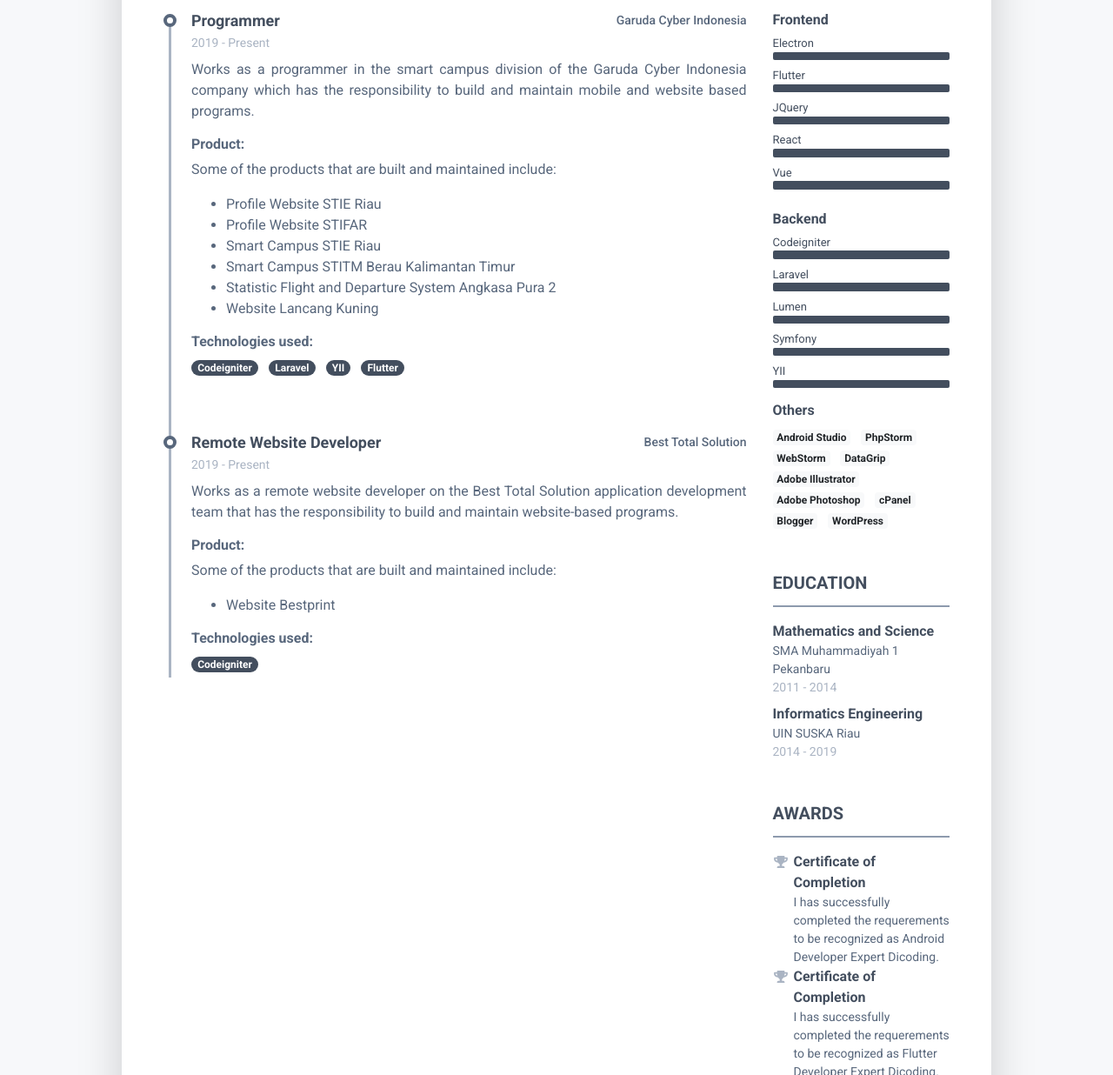
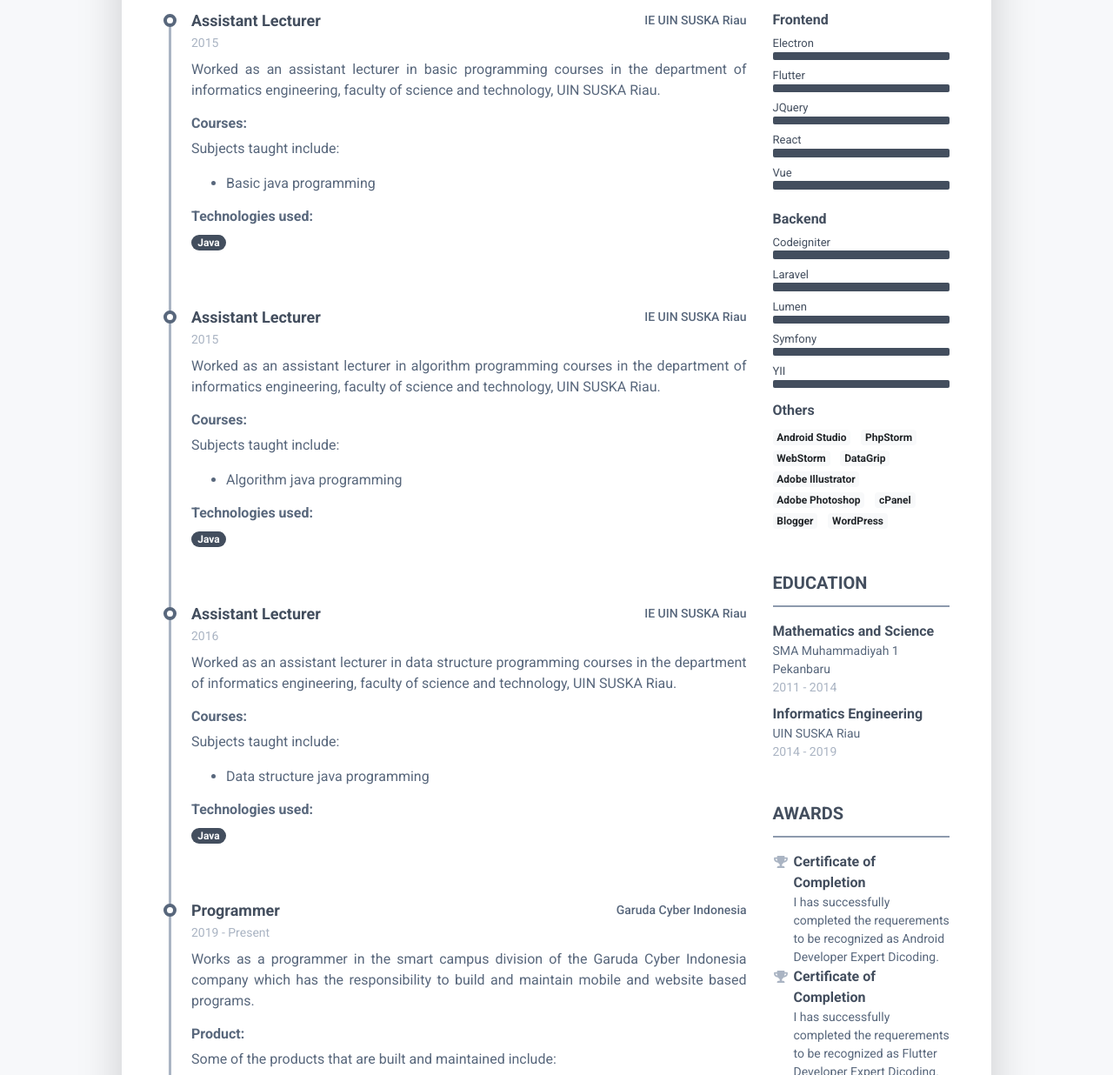
Before and after one commit to Arifcom/arifcom.github.io, a plain HTML site: page index.html in a window 1280 px wide. Shown: the part 565-1801 px from the top of the page at 87% size. Drawn offline with Linux system fonts and the light colour scheme.

Commit message:
No commit message

```diff
--- a/index.html
+++ b/index.html
@@ -64,6 +64,75 @@
 						    <h2 class="resume-section-title text-uppercase font-weight-bold pb-3 mb-3">Work Experience</h2>
 						    <div class="resume-section-content">
 							    <div class="resume-timeline position-relative">
+									<article class="resume-timeline-item position-relative pb-5">
+
+										<div class="resume-timeline-item-header mb-2">
+											<div class="d-flex flex-column flex-md-row">
+												<h3 class="resume-position-title font-weight-bold mb-1">Assistant Lecturer</h3>
+												<div class="resume-company-name ml-auto">IE UIN SUSKA Riau</div>
+											</div><!--//row-->
+											<div class="resume-position-time">2015</div>
+										</div><!--//resume-timeline-item-header-->
+										<div class="resume-timeline-item-desc">
+											<p class="text-justify">Worked as an assistant lecturer in basic programming courses in the department of informatics engineering, faculty of science and technology, UIN SUSKA Riau.</p>
+											<h4 class="resume-timeline-item-desc-heading font-weight-bold">Courses:</h4>
+											<p>Subjects taught include:</p>
+											<ul>
+												<li>Basic java programming</li>
+											</ul>
+											<h4 class="resume-timeline-item-desc-heading font-weight-bold">Technologies used:</h4>
+											<ul class="list-inline">
+												<li class="list-inline-item"><span class="badge badge-primary badge-pill">Java</span></li>
+											</ul>
+										</div><!--//resume-timeline-item-desc-->
+
+									</article><!--//resume-timeline-item-->
+									<article class="resume-timeline-item position-relative pb-5">
+
+										<div class="resume-timeline-item-header mb-2">
+											<div class="d-flex flex-column flex-md-row">
+												<h3 class="resume-position-title font-weight-bold mb-1">Assistant Lecturer</h3>
+												<div class="resume-company-name ml-auto">IE UIN SUSKA Riau</div>
+											</div><!--//row-->
+											<div class="resume-position-time">2015</div>
+										</div><!--//resume-timeline-item-header-->
+										<div class="resume-timeline-item-desc">
+											<p class="text-justify">Worked as an assistant lecturer in algorithm programming courses in the department of informatics engineering, faculty of science and technology, UIN SUSKA Riau.</p>
+											<h4 class="resume-timeline-item-desc-heading font-weight-bold">Courses:</h4>
+											<p>Subjects taught include:</p>
+											<ul>
+												<li>Algorithm java programming</li>
+											</ul>
+											<h4 class="resume-timeline-item-desc-heading font-weight-bold">Technologies used:</h4>
+											<ul class="list-inline">
+												<li class="list-inline-item"><span class="badge badge-primary badge-pill">Java</span></li>
+											</ul>
+										</div><!--//resume-timeline-item-desc-->
+
+									</article><!--//resume-timeline-item-->
+									<article class="resume-timeline-item position-relative pb-5">
+
+										<div class="resume-timeline-item-header mb-2">
+											<div class="d-flex flex-column flex-md-row">
+												<h3 class="resume-position-title font-weight-bold mb-1">Assistant Lecturer</h3>
+												<div class="resume-company-name ml-auto">IE UIN SUSKA Riau</div>
+											</div><!--//row-->
+											<div class="resume-position-time">2016</div>
+										</div><!--//resume-timeline-item-header-->
+										<div class="resume-timeline-item-desc">
+											<p class="text-justify">Worked as an assistant lecturer in data structure programming courses in the department of informatics engineering, faculty of science and technology, UIN SUSKA Riau.</p>
+											<h4 class="resume-timeline-item-desc-heading font-weight-bold">Courses:</h4>
+											<p>Subjects taught include:</p>
+											<ul>
+												<li>Data structure java programming</li>
+											</ul>
+											<h4 class="resume-timeline-item-desc-heading font-weight-bold">Technologies used:</h4>
+											<ul class="list-inline">
+												<li class="list-inline-item"><span class="badge badge-primary badge-pill">Java</span></li>
+											</ul>
+										</div><!--//resume-timeline-item-desc-->
+
+									</article><!--//resume-timeline-item-->
 								    <article class="resume-timeline-item position-relative pb-5">
 
 									    <div class="resume-timeline-item-header mb-2">
```
